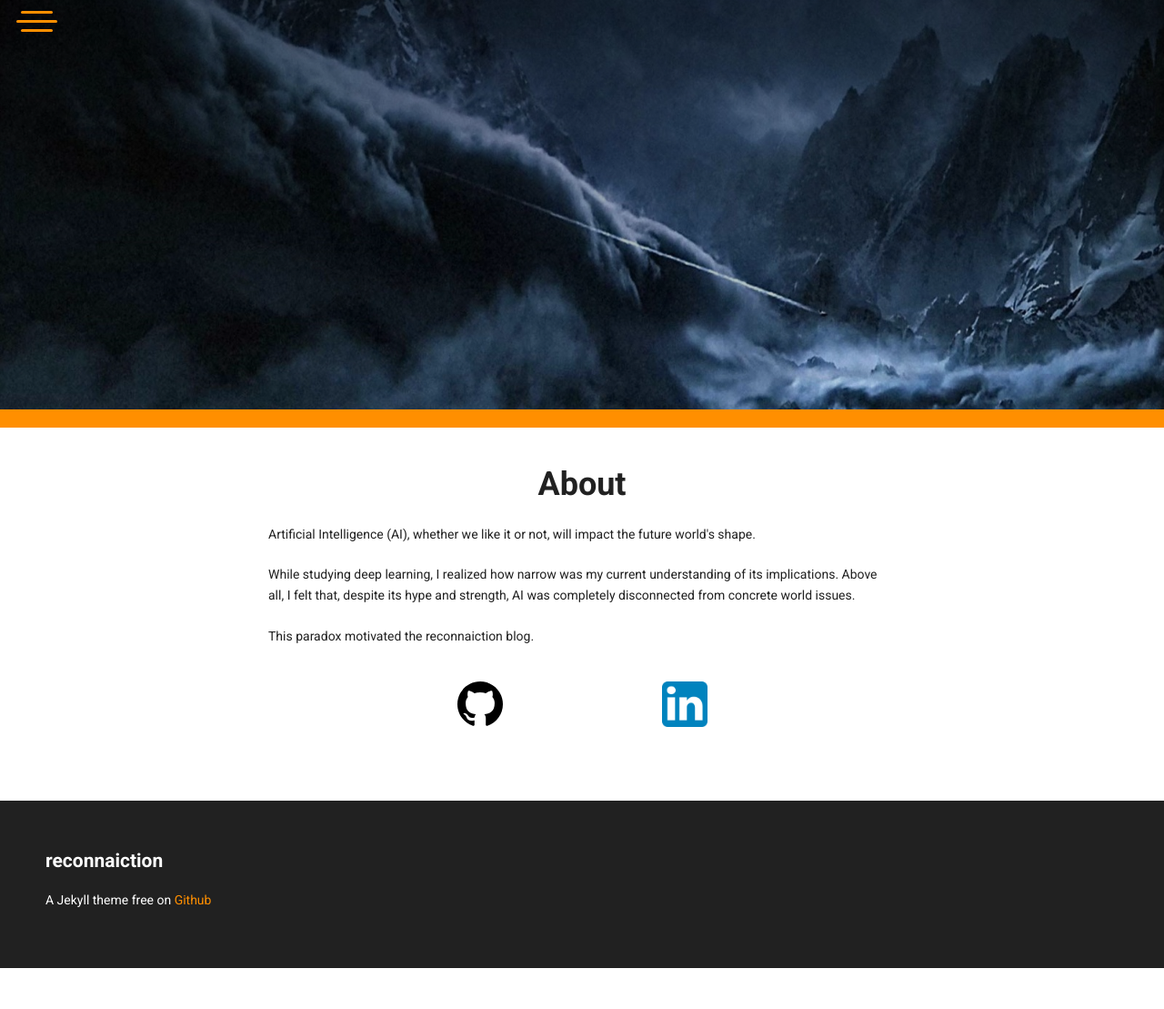
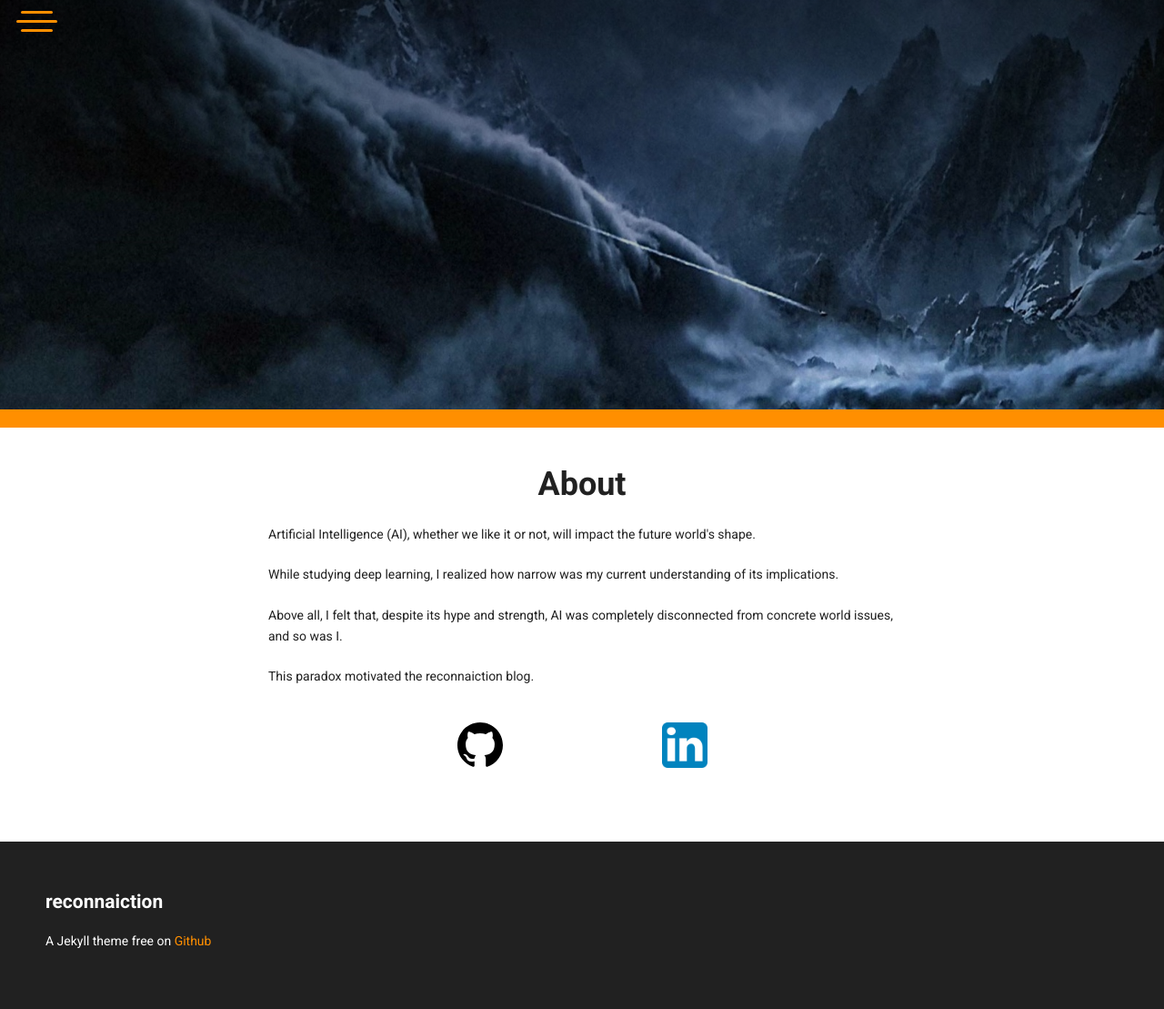
Before and after one commit to erwanlrx/erwanlrx.github.io, a Jekyll site: the page built from about.html, in a window 1280 px wide. Shown: the whole page at 91% size. Built offline with Jekyll 4.4.1, drawn with Linux system fonts in a browser that asks for light colours; nearby versions of some CDN libraries; before the commit the page ends 1064 px from its top, so only the background shows below that.

```diff
--- a/about.html
+++ b/about.html
@@ -21,8 +21,9 @@ url({{ site.url }}/assets/img/montagnes_hallucinées.jpg)'></div>
 
   <p>Artificial Intelligence (AI), whether we like it or not, will impact the future world's shape. <br/> <br/>
 
-   While studying deep learning, I realized how narrow was my current understanding of its implications.
-   Above all, I felt that, despite its hype and strength, AI was completely disconnected from concrete world issues. <br/> <br/>
+   While studying deep learning, I realized how narrow was my current understanding of its implications.  <br/> <br/>
+
+   Above all, I felt that, despite its hype and strength, AI was completely disconnected from concrete world issues, and so was I. <br/> <br/>
 
    This paradox motivated the reconnaiction blog.  </p>
 
```
Also changed, not shown: _posts/2018-05-11-de_la_vague_au_flocon.markdown (added, +30 -0 lines), assets/img/la-horde-du-contrevent.jpg (added).
